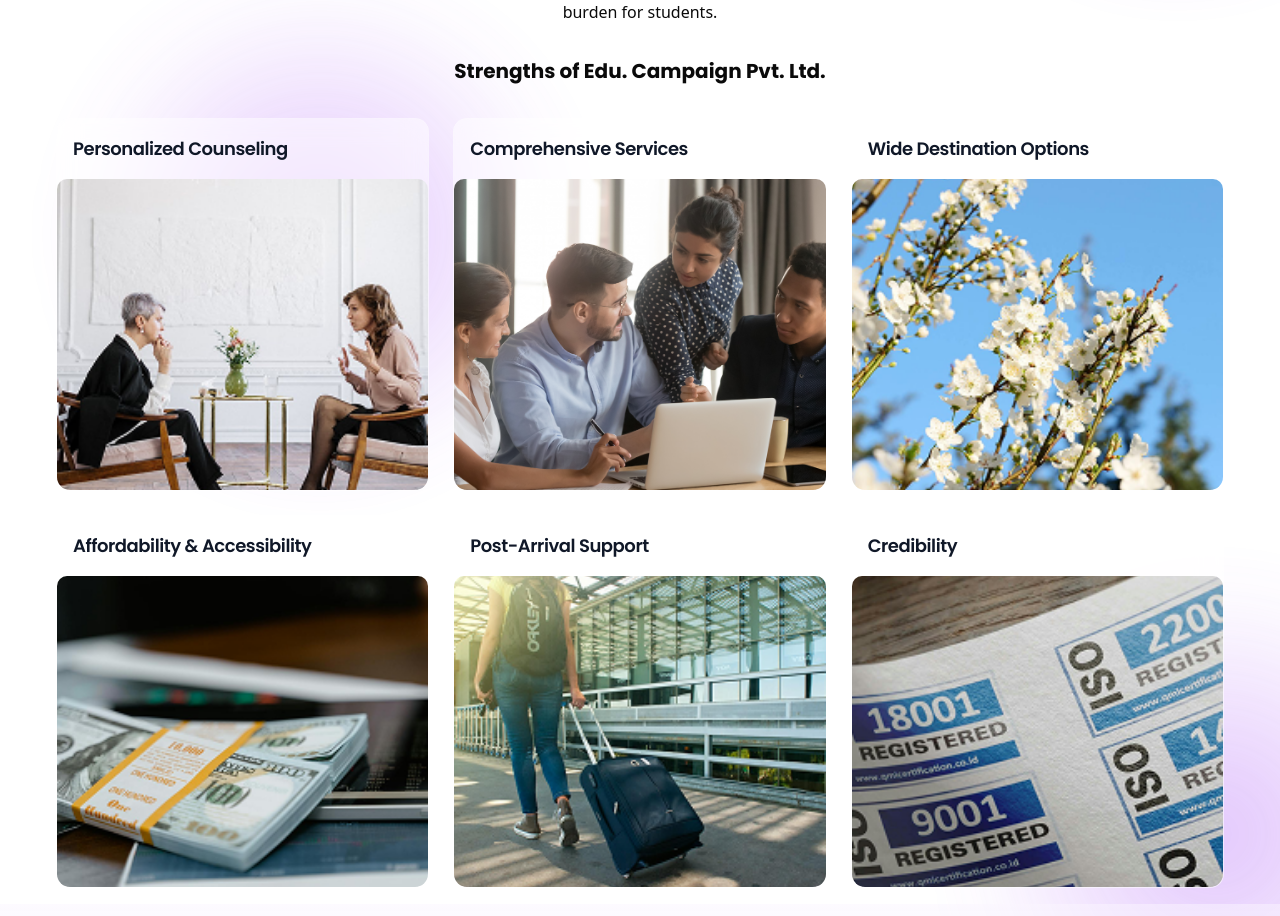
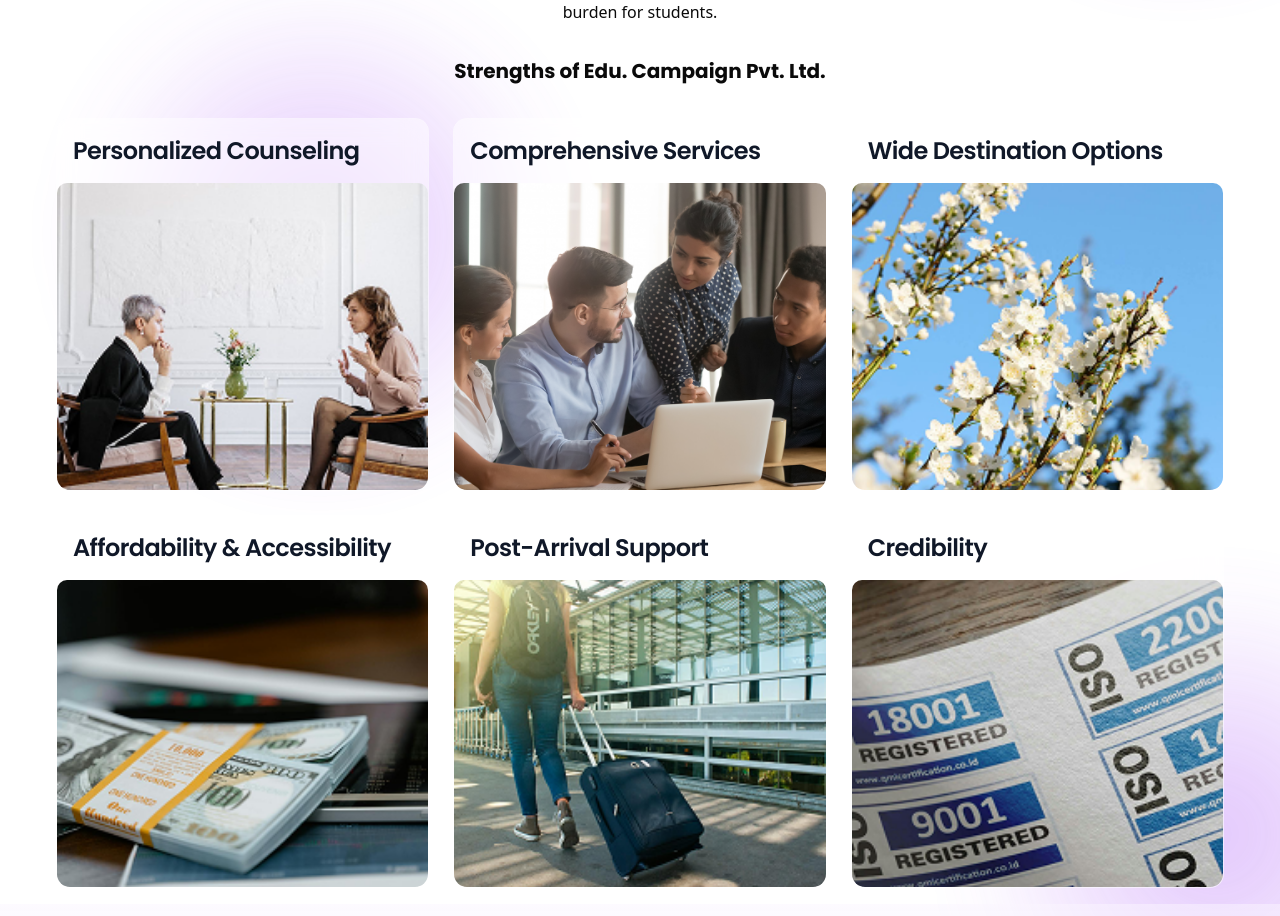
Before and after one commit to alpineroottech/EduCampaign, a Next.js app: page / in a window 1280 px wide. Shown: the part 1422-2338 px from the top of the page. Built offline with nearby package versions, Linux system fonts and the light colour scheme; a web font is replaced by a local one.

Commit message:
first changes to Why us cards

```diff
--- a/src/sections/WhyUs.tsx
+++ b/src/sections/WhyUs.tsx
@@ -79,7 +79,7 @@
             <ShiftCard
               key={service.title}
               topContent={
-                <h3 className="text-lg font-semibold tracking-tight p-4 text-gray-900 dark:text-white">
+                <h3 className="text-2xl font-semibold tracking-tight p-4 text-gray-900 dark:text-white">
                   {service.title}
                 </h3>
               }
@@ -95,7 +95,7 @@
                 </div>
               }
               bottomContent={
-                <p className="text-white text-sm md:text-base px-6 pt-6 pb-8 leading-relaxed line-clamp-4 font-medium">
+                <p className="text-white text-base md:text-xl px-6 pt-6 pb-8 leading-relaxed font-medium max-h-[50%] overflow-auto break-words">
                   {service.description}
                 </p>
               }
```
